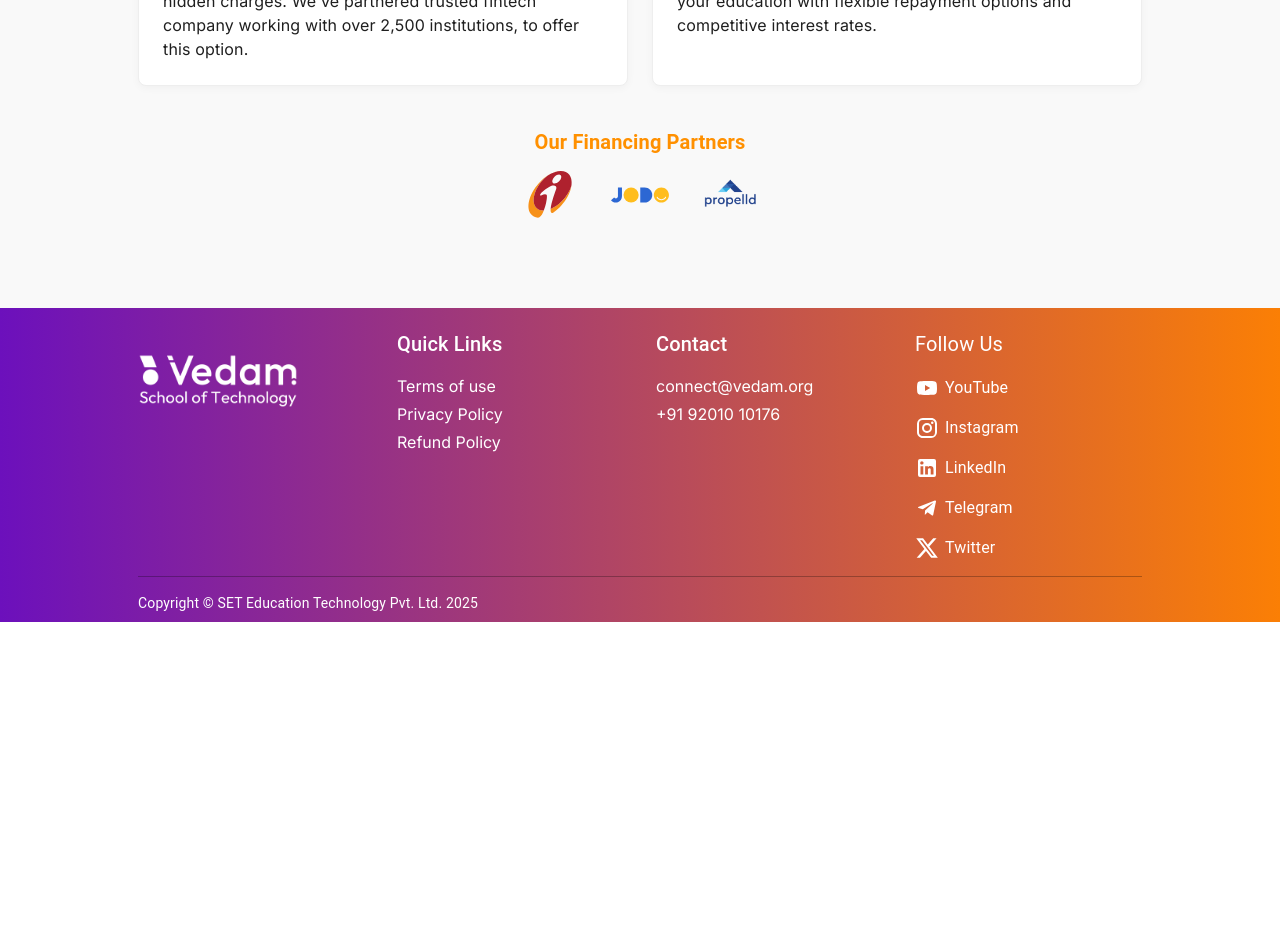
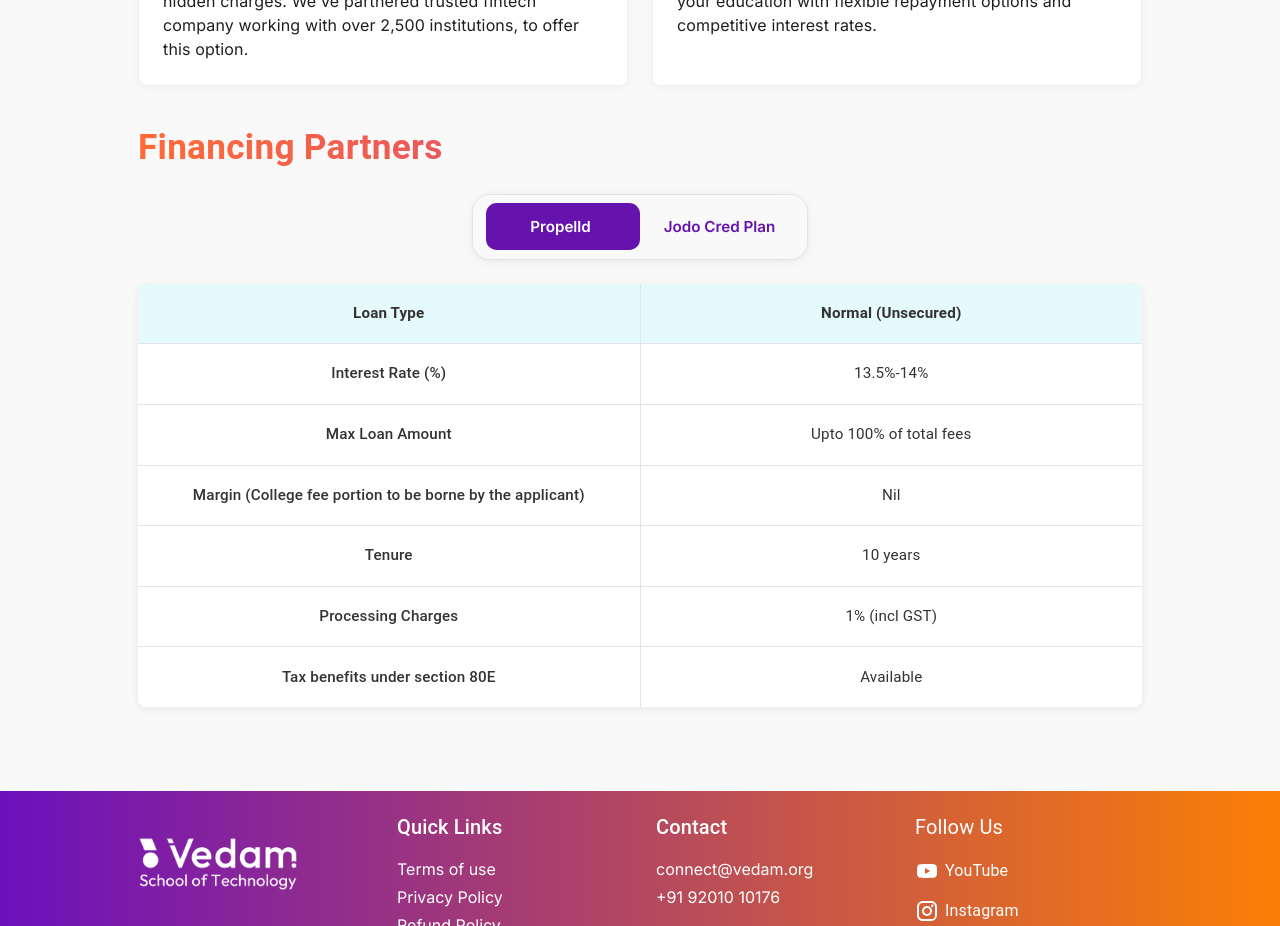
Before and after one commit to SubheshVedam/vedam_website, a Next.js app: page /admission in a window 1280 px wide. Shown: the part 6600-7526 px from the top of the page. Before the commit the page ends 7222 px from the top, so only its background shows below. Built offline with nearby package versions, Linux system fonts and the light colour scheme.

Commit message:
VF-445 financing partners component developed

```diff
--- a/src/components/admission/FinancingOptions.jsx
+++ b/src/components/admission/FinancingOptions.jsx
@@ -2,6 +2,7 @@
 import { Box, Typography } from "@mui/material";
 import { admissionScreenData } from "@/constants/data";
 import { VST_FinancingOptions } from "@/constants/data";
+import { FinancingPartners } from './FinancingPartners'
 
 export const FinancingOptions = () => {
   return (
@@ -99,38 +100,8 @@
         </Box>
       </Box>
       {/* Financing Partners */}
-      <Box sx={{ textAlign: "center", mb: 0 }}>
-        <Typography
-          variant="h6"
-          sx={{ color: "#FF9000", fontWeight: 700, mb: 1 }}>
-          Our Financing Partners
-        </Typography>
-        <Box
-          sx={{
-            display: "flex",
-            gap: "2rem",
-            justifyContent: "center",
-          }}>
-          <img
-            src="/img/financingOptions/icici-bank.svg"
-            alt="Icici Bank"
-            width={58}
-            height={58}
-          />
-          <img
-            src="/img/financingOptions/jodo-logo-v2.svg"
-            alt="Jodo"
-            width={58}
-            height={58}
-          />
-          <img
-            src="/img/financingOptions/propelledLoan.png"
-            alt="Propelled"
-            width={58}
-            height={58}
-          />
-        </Box>
-      </Box>
+      <FinancingPartners />
+
     </Box>
   );
 };
--- /dev/null
+++ b/src/components/admission/FinancingPartners.jsx
@@ -0,0 +1,196 @@
+'use client'
+import React, { useState } from "react";
+import { Box, Typography } from "@mui/material";
+
+const ToggleButton = ({ selectedPartner, setSelectedPartner }) => {
+    return (
+        <Box display="flex" justifyContent="center" mb={3} px={{ xs: 2, sm: 0 }}>
+            <Box
+                sx={{
+                    backgroundColor: "#F9F9F9",
+                    borderRadius: { xs: 3, sm: 4.4 },
+                    padding: { xs: "0.4rem", sm: "0.5rem" },
+                    display: "flex",
+                    position: "relative",
+                    width: "21rem",
+                    maxWidth: "21rem",
+                    height: { xs: "3.5rem", sm: "4.1rem" },
+                    mx: "auto",
+                    boxShadow: "0 2px 12px rgba(0, 0, 0, 0.06), 0 1px 4px rgba(0, 0, 0, 0.03)",
+                    backdropFilter: "blur(8px)",
+                    border: "1px solid #E5E2E2",
+                }}
+            >
+                {/* Sliding Highlight */}
+                <Box
+                    sx={{
+                        position: "absolute",
+                        top: { xs: "0.4rem", sm: "0.485rem" },
+                        left:
+                            selectedPartner === "propelld"
+                                ? { xs: "0.6rem", sm: "0.8rem" }
+                                : { xs: "calc(50% + 0.2rem)", sm: "calc(50% + 0.3rem)" },
+                        width: { xs: "calc(50% - 0.6rem)", sm: "calc(50% - 0.8rem)" },
+                        height: { xs: "calc(100% - 0.8rem)", sm: "calc(100% - 1rem)" },
+                        background: "#6513AC",
+                        borderRadius: { xs: 2, sm: 2.7 },
+                        transition: "left 0.4s ease",
+                        zIndex: 1,
+                    }}
+                />
+                {["propelld", "jodo"].map((type) => (
+                    <Box
+                        key={type}
+                        onClick={() => setSelectedPartner(type)}
+                        sx={{
+                            flex: 1,
+                            zIndex: 2,
+                            display: "flex",
+                            alignItems: "center",
+                            justifyContent: "center",
+                            color: selectedPartner === type ? "#fff" : "#6513AC",
+                            fontWeight: 600,
+                            height: "100%",
+                            fontSize: { xs: "0.85rem", sm: "0.9rem", md: "0.95rem" },
+                            px: { xs: 1, sm: 0 },
+                            textAlign: "center",
+                            whiteSpace: { xs: "nowrap", sm: "normal" },
+                            cursor: "pointer",
+                            userSelect: "none",
+                        }}
+                    >
+                        {type === "propelld" ? "Propelld" : "Jodo Cred Plan"}
+                    </Box>
+                ))}
+            </Box>
+        </Box>
+    );
+};
+
+const FinancingTable = ({ data }) => {
+    return (
+        <Box
+            sx={{
+                backgroundColor: "#fff",
+                borderRadius: 2,
+                overflow: "hidden",
+                boxShadow: "0 2px 8px rgba(0, 0, 0, 0.08)",
+                width: "100%"
+            }}
+        >
+            {data.map((row, index) => (
+                <Box
+                    key={index}
+                    sx={{
+                        display: "flex",
+                        borderBottom: index !== data.length - 1 ? "1px solid #E5E5E5" : "none",
+                    }}
+                >
+                    <Box
+                        sx={{
+                            flex: { xs: "0 0 50%", md: 1 },
+                            padding: { xs: "1rem 0.8rem", sm: "1.2rem 1.5rem" },
+                            backgroundColor: index === 0 ? "rgba(0, 207, 229, 0.10)" : "#fff",
+                            borderRight: "1px solid #E5E5E5",
+                            display: "flex",
+                            alignItems: "center",
+                            justifyContent: 'center'
+                        }}
+                    >
+                        <Typography
+                            sx={{
+                                fontWeight: index === 0 ? 600 : 500,
+                                fontSize: { xs: "0.8rem", sm: "0.95rem" },
+                                color: "#333",
+                                lineHeight: 1.4,
+                                textAlign: { xs: "left", md: "center" },
+                            }}
+                        >
+                            {row.label}
+                        </Typography>
+                    </Box>
+                    <Box
+                        sx={{
+                            flex: { xs: "0 0 50%", md: 1 },
+                            padding: { xs: "1rem 0.8rem", sm: "1.2rem 1.5rem" },
+                            backgroundColor: index === 0 ? "rgba(0, 207, 229, 0.10)" : "#fff",
+                            display: "flex",
+                            alignItems: "center",
+                            justifyContent: { xs: "flex-start", md: "center" },
+                        }}
+                    >
+                        <Typography
+                            sx={{
+                                fontWeight: index === 0 ? 600 : 400,
+                                fontSize: { xs: "0.8rem", sm: "0.95rem" },
+                                color: "#333",
+                                lineHeight: 1.4,
+                                textAlign: { xs: "left", md: "center" },
+                            }}
+                        >
+                            {row.value}
+                        </Typography>
+                    </Box>
+                </Box>
+            ))}
+        </Box>
+    );
+};
+
+export const FinancingPartners = () => {
+    const [selectedPartner, setSelectedPartner] = useState("propelld");
+
+    const propelldData = [
+        { label: "Loan Type", value: "Normal (Unsecured)" },
+        { label: "Interest Rate (%)", value: "13.5%-14%" },
+        { label: "Max Loan Amount", value: "Upto 100% of total fees" },
+        {
+            label: "Margin (College fee portion to be borne by the applicant)",
+            value: "Nil",
+        },
+        { label: "Tenure", value: "10 years" },
+        { label: "Processing Charges", value: "1% (incl GST)" },
+        { label: "Tax benefits under section 80E", value: "Available" },
+    ];
+
+    const jodoData = [
+        { label: "Loan Type", value: "Normal (Unsecured)" },
+        { label: "Interest Rate (%)", value: "0%" },
+        { label: "Max Loan Amount", value: "Upto 100% of total fees" },
+        { label: "Tenure", value: "11 months" },
+        { label: "Processing Charges", value: "1% (incl GST)" },
+        { label: "Downpayment", value: "1st EMI" },
+        { label: "Remaining EMIs", value: "10 EMI" },
+    ];
+
+    const currentData = selectedPartner === "propelld" ? propelldData : jodoData;
+
+    return (
+
+        <Box sx={{ width: "100%" }}>
+            <Typography
+                variant="h4"
+                sx={{
+                    background: "linear-gradient(90deg, #FF6B35 0%, #B931B8 100%)",
+                    WebkitBackgroundClip: "text",
+                    WebkitTextFillColor: "transparent",
+                    fontWeight: 700,
+                    fontSize: { xs: "1.5rem", sm: "2rem", md: "2.2rem" },
+                    mb: 3,
+                    // textAlign: "center",
+                }}
+            >
+                Financing Partners
+            </Typography>
+
+            <ToggleButton
+                selectedPartner={selectedPartner}
+                setSelectedPartner={setSelectedPartner}
+            />
+
+            <FinancingTable data={currentData} />
+        </Box>
+    );
+};
+
+export default FinancingPartners;
--- a/src/components/life/VedamInovationLab.jsx
+++ b/src/components/life/VedamInovationLab.jsx
@@ -311,6 +311,7 @@
               fontFamily: "Inter",
               fontSize: "16px",
               fontWeight: 500,
+              boxShadow: "0 0 10px 0 rgba(0, 0, 0, 0.15)",
               background: "linear-gradient(90deg, rgba(255, 255, 255, 0.70) 62.13%, rgba(177, 240, 247, 0.49) 101.82%, rgba(82, 222, 237, 0.41) 124.5%, rgba(0, 207, 229, 0.28) 175.53%), #FFF",
               color: "#000",
               border: "1px solid rgba(249, 125, 3, 0.00)",
```
